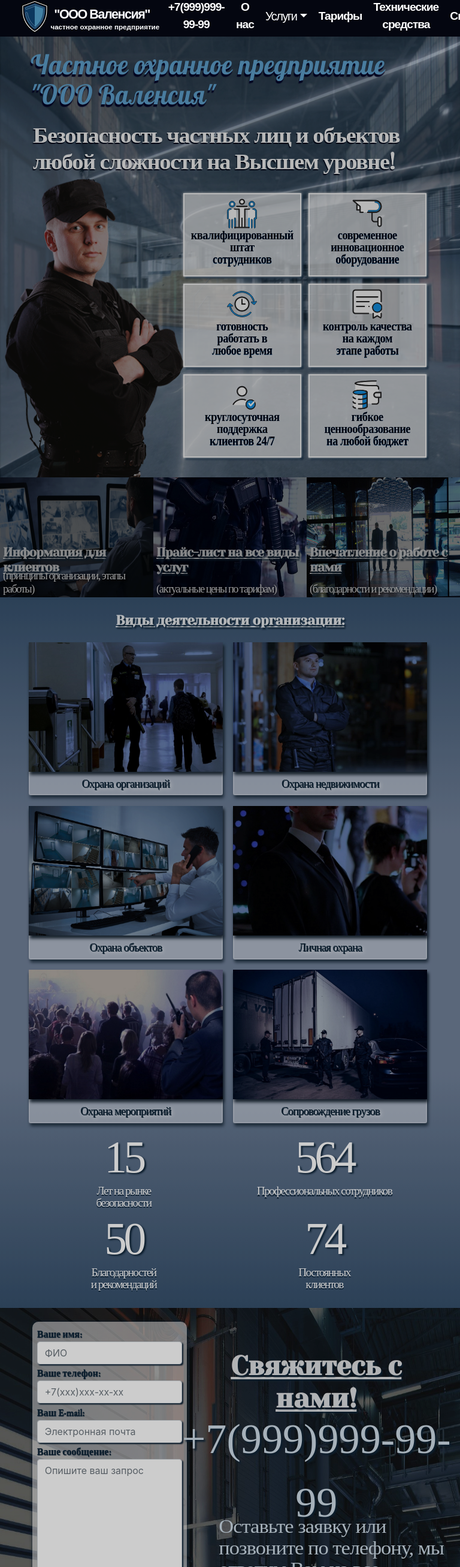
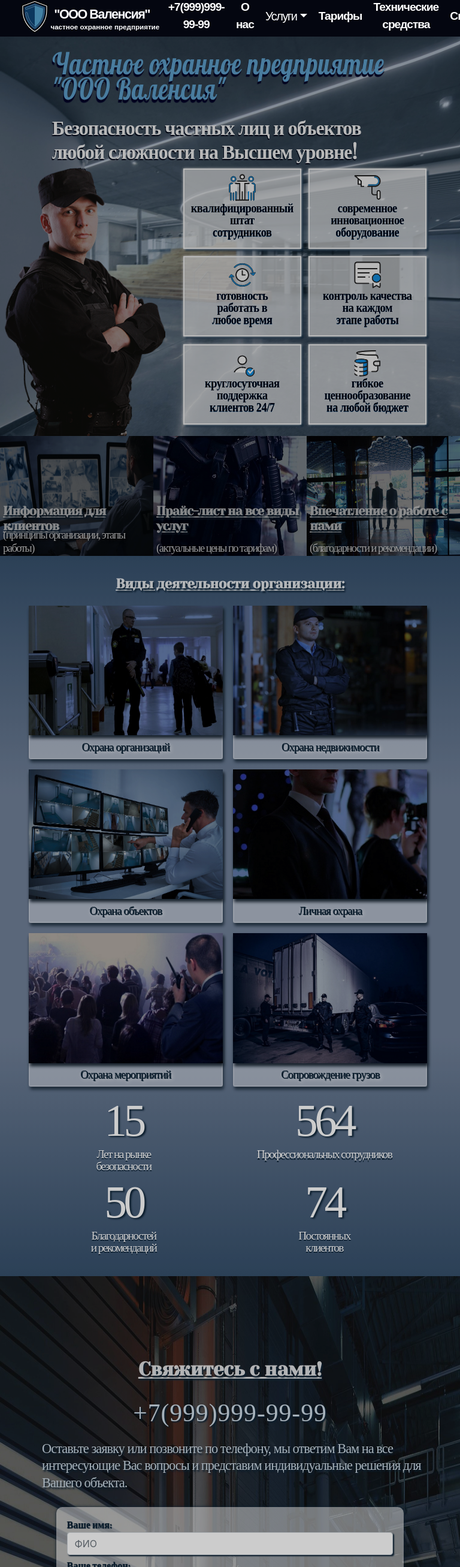
Before and after one commit to AnigalHub/Valencia, a Nuxt app: page / in a window 768 px wide. Shown: the part 7-2620 px from the top of the page at 60% size. Built offline with nearby package versions, Linux system fonts and the light colour scheme; a web font is replaced by a local one.

Commit message:
добавлена адаптивность на обратную связь

```diff
--- a/components/secondary_pages/styles.scss
+++ b/components/secondary_pages/styles.scss
@@ -11,7 +11,7 @@ $imgWidth100percent:100%;
 .page{
   background:linear-gradient( to bottom left, #3b475a 2%, #68778e,#7e8da5,#7e8da5,#68778e, #3b475a);
   filter: brightness(110%);
-  padding: 2.5rem 0;
+  padding: 2.25rem 0;
 }
 .text{
   font-family: $font;
@@ -184,14 +184,14 @@ textarea{
   #Home{
     height: auto;
     background: url(../../static/LandingPage/ооо.jpg) 100% 100% no-repeat;
-    background-size: 100% 100%;
+    background-size: 100% 100% ;
     filter: brightness(72%);
-    animation: anim 60s  ease-out infinite;
+    animation: anim 40s  ease-out infinite;
 
     @keyframes anim {
       0% {
         background: url(../../static/LandingPage/666.jpg) no-repeat;
-        background-size: 100% 100%;
+        background-size: 100% 100% ;
       }
       50% {
         background: url(../../static/LandingPage/99.jpg) no-repeat;
@@ -199,7 +199,7 @@ textarea{
       }
       100% {
         background: url(../../static/LandingPage/ооо.jpg) no-repeat;
-        background-size: 100% 100%;
+        background-size: 100% 100% ;
       }
     }
     img{
@@ -209,27 +209,27 @@ textarea{
       box-shadow: none;
     }
     .title_guard{
-      padding: 6% 0 0 7%;
+      padding: 6% 0 0 0;
       font-family: 'Lobster', cursive;
-      font-size: 3.1rem;
+      font-size: 3.7rem;
       font-weight: 400;
-      letter-spacing: 2px;
-      transform: scale(1.2, 1.25);
+      letter-spacing: 3.5px;
+      transform: scale(1, 1.25);
       color: #65acdc;
-      margin-left: -7%;
+      margin-left: -6%;
       text-shadow: -1.2px 5.5px 1.2px #02022a;
       line-height: 3.25rem;
     }
     .slogan{
       font-family: 'Playfair Display', serif;
-      font-size: 2.6rem;
+      font-size: 2.8rem;
       font-weight: 600;
-      letter-spacing: -1.2px;
-      transform: scale(1.2, 1.1);
+      letter-spacing: -1px;
+      transform: scale(1.025, 1.1);
       color: white;
       filter: contrast(120%)brightness(110%);
-      padding: 8% 0 0 7%;
-      margin-left: -8%;
+      padding: 8% 0 0 0;
+      margin-left: -2%;
       text-shadow: -1px 4px 1px rgb(9, 24, 38);
       line-height: 3.25rem;
     }
@@ -348,23 +348,23 @@ textarea{
   }
   #Feedback{
     h2{
-      margin-top: 13%;
-      font-size: 2.8rem;
+      margin-top: 10%;
+      font-size: 2.7rem;
     }
     .textLandingPage{
       margin-top: 2%;
       text-align: left;
-      margin-left: 15%;
-      font-size: 1.8rem;
+      margin-left: 4.5%;
+      font-size: 2rem;
       line-height: 2rem;
-      letter-spacing: -.85px;
-      transform: scale(1.2, 1.1);
+      letter-spacing: -1px;
+      text-shadow: 2px 2.5px 2.5px $shadeOfBlue;
       color: #cfdde8;
     }
     .call_telephone{
-      font-size: 3.25rem !important;
+      font-size: 4.5rem;
       text-align: $centerText;
-      transform: scale(1.35);
+      letter-spacing: 1px;
       display: block;
       color: #cfdde8;
       font-family: 'Vollkorn', serif;
@@ -751,6 +751,15 @@ textarea{
         }
       }
     }
+    #Feedback{
+      .textLandingPage{
+        font-size: 1rem !important;
+        line-height: 1.15rem !important;
+      }
+      .call_telephone{
+        font-size: 1.8rem !important;
+      }
+    }
   }
   #company {
     svg {
@@ -798,7 +807,7 @@ textarea{
 }
 @media screen and (max-width: 500px) {
   .page{
-    padding: 1.5rem 0 !important;
+    padding: .8rem 0 !important;
     ul{margin-left: -12%;}
   }
   .place_h1{
@@ -837,38 +846,53 @@ textarea{
     font-size: 0.95rem;
     margin-bottom: 0 !important;
   }
+  .form-control{
+    font-size: 0.85rem;
+    letter-spacing: -.5px;
+    padding: 0.375rem !important;
+  }
   input{
     min-height: 1.5rem;
     margin-bottom: 1%;
   }
   textarea{
-    height: 26vh !important;
+    height: 18vh !important;
   }
   #LandingPage{
     h2{
-      font-size: 1.18rem;
+      font-size: 1.2rem;
+    }
+    #Services,  #Feedback, #Clients{
+      padding: 6% 0;
     }
     #Home{
+      height: auto;
+      background: url(../../static/LandingPage/99.jpg) 100% 100% no-repeat !important ;
+      background-size: 100% 100% !important;
+      filter: brightness(72%);
+      animation: none;
+
       .title_guard{
         padding: 4% 0 0 7%;
-        font-size: 1.5rem;
+        font-size: 1.55rem;
         margin-left: -.5%;
         line-height: 1.8rem;
-        letter-spacing: -1.3px;
+        letter-spacing: -1.2px;
         text-shadow: -.5px 2.5px .5px #02022a;
       }
       .slogan{
-        margin-left: 4%;
+        margin-left: 20%;
         margin-right: 5%;
-        margin-top: 20%;
-        font-size: 1.3rem;
+        margin-top: 45%;
+        font-size: 1.45rem;
         padding: 5% 0 0 0;
+        letter-spacing: -2px;
         line-height: 1.8rem;
         text-shadow: -.5px 2px .5px rgb(9, 24, 38);
       }
       img{
-        width:200%;
-        margin-left: -24%;
+        width:300%;
+        margin-left: -32%;
       }
       .big_version{display: none;}
       .mobile_version{display: block;
@@ -883,13 +907,13 @@ textarea{
     #Advantages{
       display: none;
     }
-    #Services {
+    #Services{
       .textLandingPage {
         font-size: 1.15rem;
       }
       .flex-container > a {
         width: 47%;
-        margin: 0 2.5% 2.5% 0 !important;
+        margin: 0 1.25% 2.5% 1.25% !important;
       }
     }
     #Import_numbers{
@@ -906,6 +930,30 @@ textarea{
           width: 45%;
           margin: 1.5% 2% 0.5% 2%;
         }
+      }
+    }
+    #Feedback{
+      h2{
+        margin-top: 0;
+        font-size: 1.2rem;
+      }
+      .row{
+        flex-direction: column-reverse;
+        .col-5{
+          flex: 0 0 100% !important;
+          padding: 0 2% !important;
+          max-width: 100% !important;
+        }
+        .col{
+          padding: 0 !important;
+        }
+      }
+      .textLandingPage{
+        font-size: 1.15rem;
+        line-height: 1.25rem;
+      }
+      .call_telephone{
+        font-size: 2rem;
       }
     }
     #Map {
@@ -1149,7 +1197,7 @@ textarea{
 }
 @media screen and (min-width: 500px)and (max-width: 768px) {
   .page{
-    padding: 2rem 0 !important;
+    padding: 1.2rem 0 !important;
     ul{margin-left: -8%;}
   }
   .place_h1{
@@ -1194,11 +1242,14 @@ textarea{
     margin-bottom: 1%;
   }
   textarea{
-    height: 26vh !important;
+    height: 18vh !important;
   }
   #LandingPage{
     h2{
       font-size: 1.35rem;
+    }
+    #Services,  #Feedback, #Clients{
+      padding: 3.5% 0;
     }
     #Home{
       .title_guard{
@@ -1206,7 +1257,7 @@ textarea{
         font-size: 1.75rem;
         margin-left: 0;
         line-height: 2rem;
-        letter-spacing: .5px !important;
+        letter-spacing: .8px !important;
         text-shadow: -1px 3.5px 1px #02022a;
       }
       .slogan{
@@ -1237,7 +1288,7 @@ textarea{
         letter-spacing: -.9px;
       }
       .flex-container{
-        margin-top: 15%;
+        margin-top: 5%;
         margin-left: 3%;
       }
       .flex-container > div {
@@ -1252,7 +1303,7 @@ textarea{
         padding: 0;
       }
     }
-    #Services {
+    #Services{
       .textLandingPage {
         font-size: 1.15rem;
       }
@@ -1275,6 +1326,30 @@ textarea{
           width: 45%;
           margin: 1.5% 2% 0.5% 2%;
         }
+      }
+    }
+    #Feedback{
+      h2{
+        margin-top: 0;
+        font-size: 1.35rem;
+      }
+      .row{
+        flex-direction: column-reverse;
+        .col{
+          padding: 0 !important;
+        }
+        .col-5{
+          flex: 0 0 100% !important;
+          padding: 0 8% !important;
+          max-width: 100% !important;
+        }
+      }
+      .textLandingPage{
+        font-size: 1.25rem;
+        line-height: 1.35rem;
+      }
+      .call_telephone{
+        font-size: 2.25rem;
       }
     }
     #Map {
@@ -1487,7 +1562,7 @@ textarea{
 }
 @media screen and (min-width: 768px)and (max-width: 992px) {
   .page{
-    padding: 2rem 0 !important;
+    padding: 1.5rem 0 !important;
   }
   .place_h1{
     margin-bottom: 2rem;
@@ -1529,7 +1604,7 @@ textarea{
     min-height: 1.25rem;
   }
   textarea{
-    height: 25vh !important;
+    height: 16vh !important;
   }
   #LandingPage{
     h2{
@@ -1538,20 +1613,21 @@ textarea{
     #Home{
       .title_guard{
         padding: 4% 0 0 7%;
-        font-size: 2.25rem;
-        margin-left: 3%;
-        line-height: 2.5rem;
+        font-size: 2.5rem;
+        margin-left: 0;
+        line-height: 2.15rem;
+        letter-spacing: 2.3px;
         text-shadow: -1px 3.5px 1px #02022a;
       }
       .slogan{
-        margin-left: 2.5%;
-        font-size: 2rem;
+        margin-left: 0;
+        font-size: 1.95rem;
         padding: 5% 0 0 8%;
-        line-height: 2.5rem;
+        line-height: 2.3rem;
         text-shadow: -.8px 2px .8px rgb(9, 24, 38);
       }
       img{
-        width:150%;
+        width:135%;
       }
       .big_version{display: none;}
       .mobile_version{
@@ -1568,8 +1644,9 @@ textarea{
         letter-spacing: -.5px;
       }
       .flex-container{
-        margin-top: 7%;
+        margin-top: 2%;
         margin-left: 8%;
+        margin-bottom: 2%;
       }
       .flex-container > div {
         width: 47%;
@@ -1578,8 +1655,8 @@ textarea{
       }
       svg{
         margin: 2.5% auto;
-        width: 50px !important;
-        height: 50px !important;
+        width: 45px !important;
+        height: 45px !important;
         padding: 0;
       }
     }
@@ -1601,6 +1678,22 @@ textarea{
         & > div{
           margin: 1.5% 2% 0.5% 2%;
         }
+      }
+    }
+    #Feedback{
+      h2{
+        margin-top: 15%;
+        font-size: 2rem;
+      }
+      .textLandingPage{
+        font-size: 1.4rem;
+        line-height: 1.8rem;
+      }
+      .call_telephone{
+        font-size: 2.6rem;
+      }
+      .col-5{
+        padding: 0 !important;
       }
     }
   }
@@ -1770,6 +1863,9 @@ textarea{
   }
 }
 @media screen and (min-width: 992px)and (max-width: 1200px) {
+  .page{
+    padding: 1.5rem 0 !important;
+  }
   h1{
     font-size: 1.8rem;
     margin-bottom: 0.25rem;
@@ -1808,7 +1904,7 @@ textarea{
     margin-bottom: 0 !important;
   }
   textarea{
-    height: 30vh !important;
+    height: 18vh !important;
   }
   #LandingPage{
     h2{
@@ -1819,10 +1915,12 @@ textarea{
         padding: 4% 0 0 7%;
         font-size: 2.25rem;
         line-height: 2.5rem;
+        margin-left: -12%;
         text-shadow: -1px 3.5px 1px #02022a;
       }
       .slogan{
         font-size: 2rem;
+        margin-left: -12%;
         padding: 5% 0 0 8%;
         line-height: 2.5rem;
       }
@@ -1866,6 +1964,21 @@ textarea{
         & > div{
           margin: 1.5% 2% 0.5% 2%;
         }
+      }
+    }
+    #Feedback{
+      h2{
+        font-size: 2.25rem;
+      }
+      .textLandingPage{
+        font-size: 1.6rem;
+        line-height: 1.8rem;
+      }
+      .call_telephone{
+        font-size: 3rem;
+      }
+      .col-5{
+        padding: 0 !important;
       }
     }
   }
@@ -1974,10 +2087,6 @@ textarea{
       height: 71%;
       margin: 3% 2% 2% 0.8%;
     }
-    .flex-container > div {
-      width: 48.2%;
-      padding: 0.8%;
-    }
     ul{margin-left: -8%;}
   }
   #special_equipment{
@@ -2013,6 +2122,9 @@ textarea{
   }
 }
 @media screen and (min-width: 1200px)and (max-width: 1400px) {
+  .page{
+    padding: 1.8rem 0 !important;
+  }
   h1{
     font-size: 2rem;
     margin-bottom: 0.25rem;
@@ -2048,12 +2160,14 @@ textarea{
     #Home{
       .title_guard{
         padding: 4% 0 0 7%;
-        font-size: 2.5rem;
+        margin-left: -10%;
+        font-size: 3rem;
         line-height: 3rem;
         text-shadow: -1px 4.5px 1px #02022a;
       }
       .slogan{
-        font-size: 2.25rem;
+        font-size: 2.5rem;
+        margin-left: -8%;
         padding: 5% 0 0 8%;
         line-height: 3rem;
       }
@@ -2083,6 +2197,19 @@ textarea{
         }
       }
     }
+    #Feedback{
+      h2{
+        margin-top: 8%;
+        font-size: 2.25rem;
+      }
+      .textLandingPage{
+        font-size: 1.8rem;
+        line-height: 2rem;
+      }
+      .call_telephone{
+        font-size: 3.25rem;
+      }
+    }
   }
   #company{
     .first_img {
```
